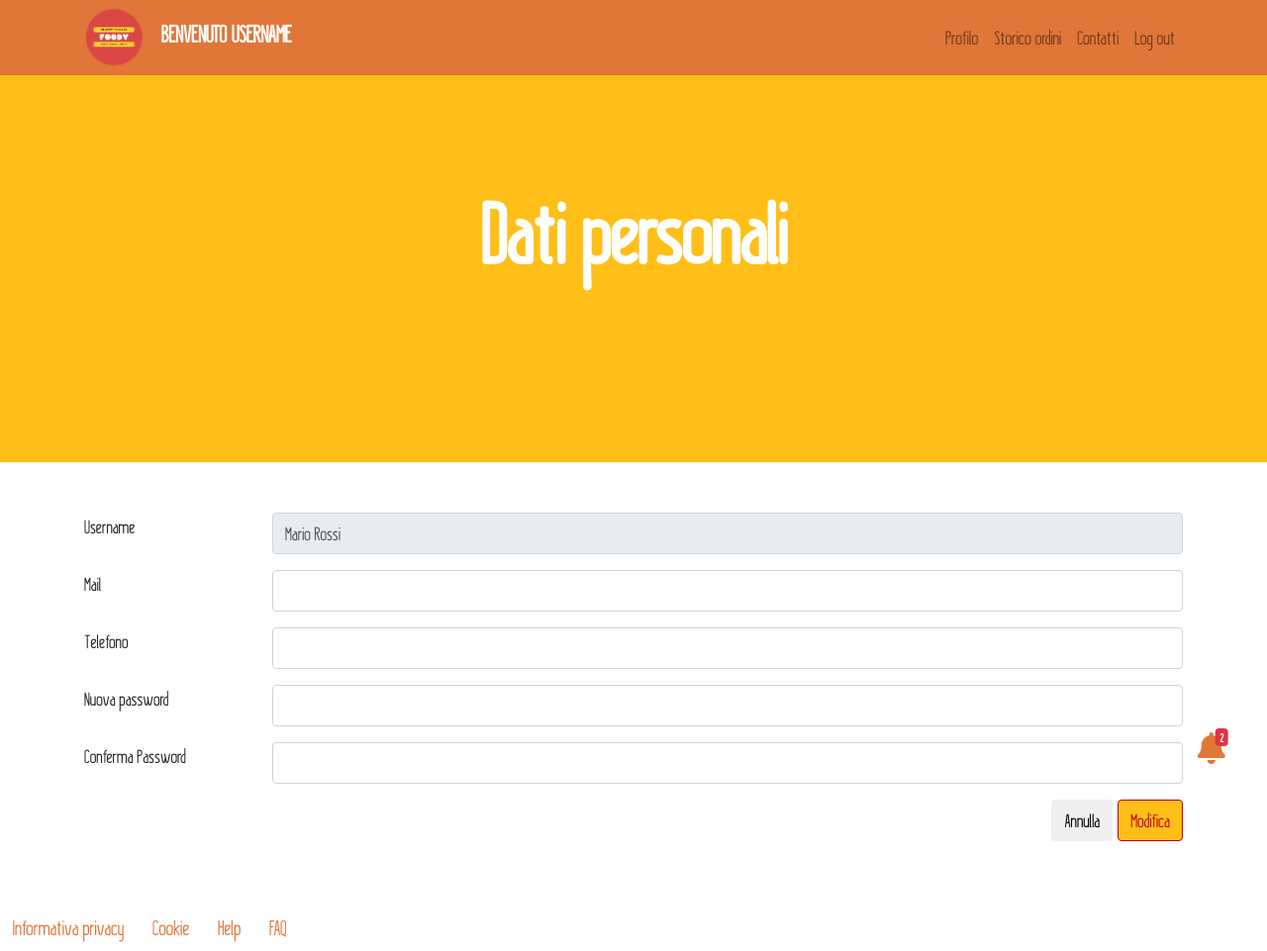
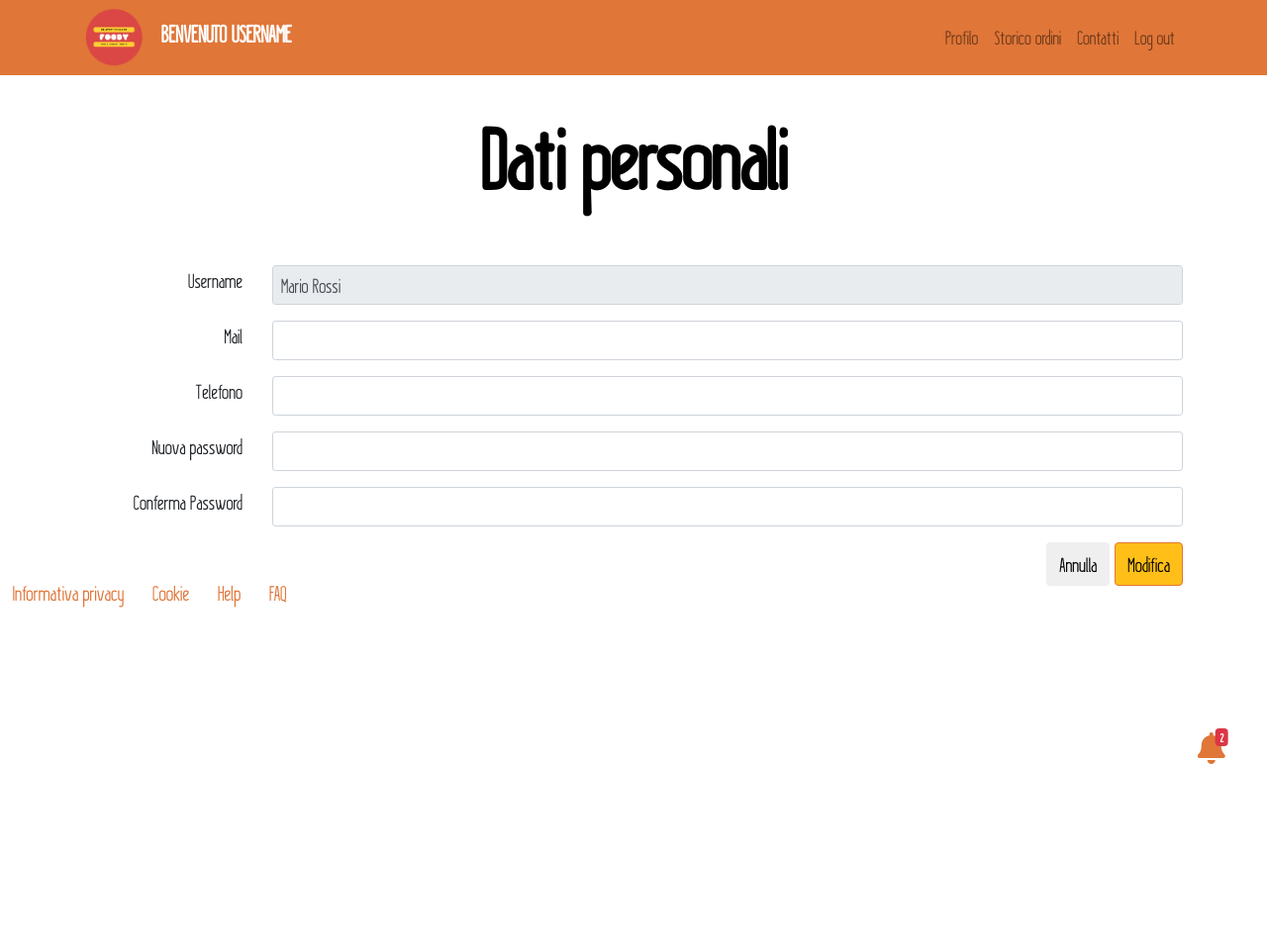
Before and after one commit to cric96/sugar-foody, a PHP site: page /dati_utente.php in a window 1280 px wide. Shown: the whole page at 99% size. After the commit the page ends 772 px from the top, so only its background shows below. Run offline with PHP 8.4, Linux system fonts and the light colour scheme; some libraries are stand-ins or nearby versions.

Commit message:
refactoring

```diff
--- a/categoriaProdotti.php
+++ b/categoriaProdotti.php
@@ -28,7 +28,7 @@
         <div class="collapse navbar-collapse" id="navbarResponsive">
           <ul class="navbar-nav ml-auto">
             <li class="nav-item">
-              <a class="nav-link" href="#">Profilo
+              <a class="nav-link" href="dati_utente.php">Profilo
                 <span class="sr-only">(current)</span>
               </a>
             </li>
--- a/css/form-style.css
+++ b/css/form-style.css
@@ -1,5 +1,5 @@
 label, .btn-form button, input {
-  font-size: 14pt !important;
+  font-size: 15pt !important;
   font-style: normal !important;
 }
 
@@ -10,7 +10,7 @@ label, .btn-form button, input {
 }
 
 .panel-footer {
-  margin-top: 10%;
+  margin-top: 4%;
 }
 
 .btn-form button
@@ -19,12 +19,37 @@ label, .btn-form button, input {
 }
 .btn-submit {
   background-color: #FFBF18;
-  border-color: #C20000;
-  color: #C20000;
+  border-color: rgba(224,118,56,1);
+  color: black;
 }
 
 .btn-submit:hover {
-  background-color: #C20000;
+  background-color: rgba(224,118,56,1);
   border-color: #FFBF18;
-  color: #FFBF18;
 }
+
+.my-4 {
+  color: black !important;
+}
+
+label {
+  display:block;
+  text-align:right;
+}
+
+@media only screen and (max-width: 500px) {
+  .panel-footer {
+      margin-top: 10%;
+  }
+  label {
+    text-align: left;
+  }
+}
+@media only screen and (max-width: 900px) {
+  .panel-footer {
+      margin-top: 8%;
+  }
+  label {
+    text-align: left;
+  }
+}
--- a/dati_utente.php
+++ b/dati_utente.php
@@ -19,7 +19,7 @@
    <body>
       <nav class="navbar navbar-expand-lg navbar-light bg fixed-top">
          <div class="container">
-            <a class="img-item navbar-left" href="#">
+            <a class="img-item navbar-left" href="categoriaProdotti.php">
             <img src="./img/logo.png" alt="Logo">
             </a>
             <h1 class="navbar-brand">
@@ -31,7 +31,7 @@
             <div class="collapse navbar-collapse" id="navbarResponsive">
                <ul class="navbar-nav ml-auto">
                   <li class="nav-item">
-                     <a class="nav-link" href="#">Profilo
+                     <a class="nav-link" href="dati_utente.php">Profilo
                      <span class="sr-only">(current)</span>
                      </a>
                   </li>
@@ -48,42 +48,37 @@
             </div>
          </div>
       </nav>
-      <!-- Page Content -->
-      <header>
-         <div class="overlay">
-            <h2 class="my-4">Dati personali</h2>
-         </div>
-      </header>
       <div class="container content">
+          <h2 class="my-4">Dati personali</h2>
          <form method="post" class="form-horizontal">
             <div class="form-group row">
                <label for="user" class="control-label col-sm-2">Username</label>
                <div class="col-sm-10">
-                  <input type="text" class="form-control" name="user" id="user" readonly value="Mario Rossi">
+                  <input type="text" class="form-control form-control-sm" name="user" id="user" readonly value="Mario Rossi">
                </div>
             </div>
             <div class="form-group row">
                <label for="mail" class="control-label col-sm-2">Mail</label>
                <div class="col-sm-10">
-                  <input type="text" class="form-control" name="mail" id="mail">
+                  <input type="text" class="form-control form-control-sm" name="mail" id="mail">
                </div>
             </div>
             <div class="form-group row">
                <label for="telefono" class="control-label col-sm-2">Telefono</label>
                <div class="col-sm-10">
-                  <input type="text" class="form-control" name="telefono" id="telefono">
+                  <input type="text" class="form-control form-control-sm" name="telefono" id="telefono">
                </div>
             </div>
             <div class="form-group row">
                <label for="psw" class="control-label col-sm-2">Nuova password</label>
                <div class="col-sm-10">
-                  <input type="password" class="form-control" name="psw" id="psw">
+                  <input type="password" class="form-control form-control-sm" name="psw" id="psw">
                </div>
             </div>
             <div class="form-group row">
                <label for="psw2" class="control-label col-sm-2">Conferma Password</label>
                <div class="col-sm-10">
-                  <input type="password" class="form-control" name="psw2" id="psw2">
+                  <input type="password" class="form-control form-control-sm" name="psw2" id="psw2">
                </div>
             </div>
             <div class="form-check btn-form">
```
